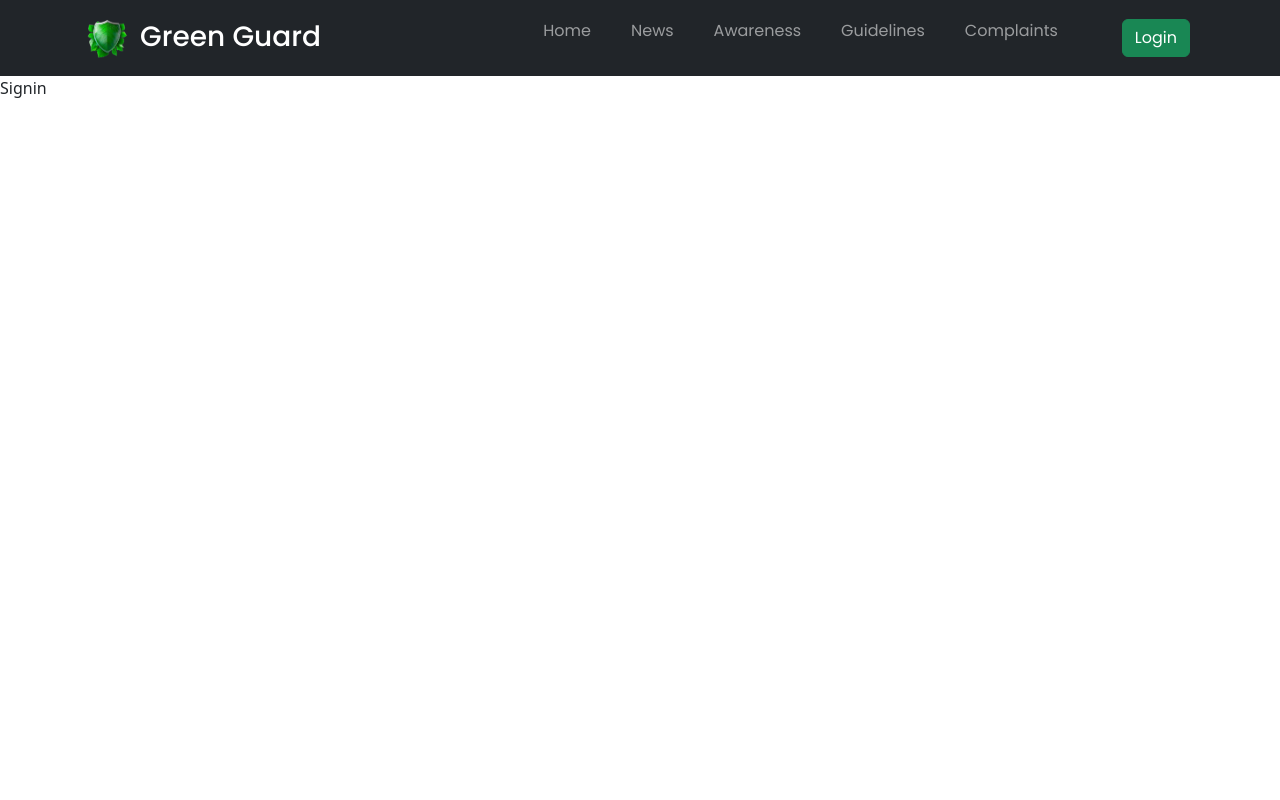
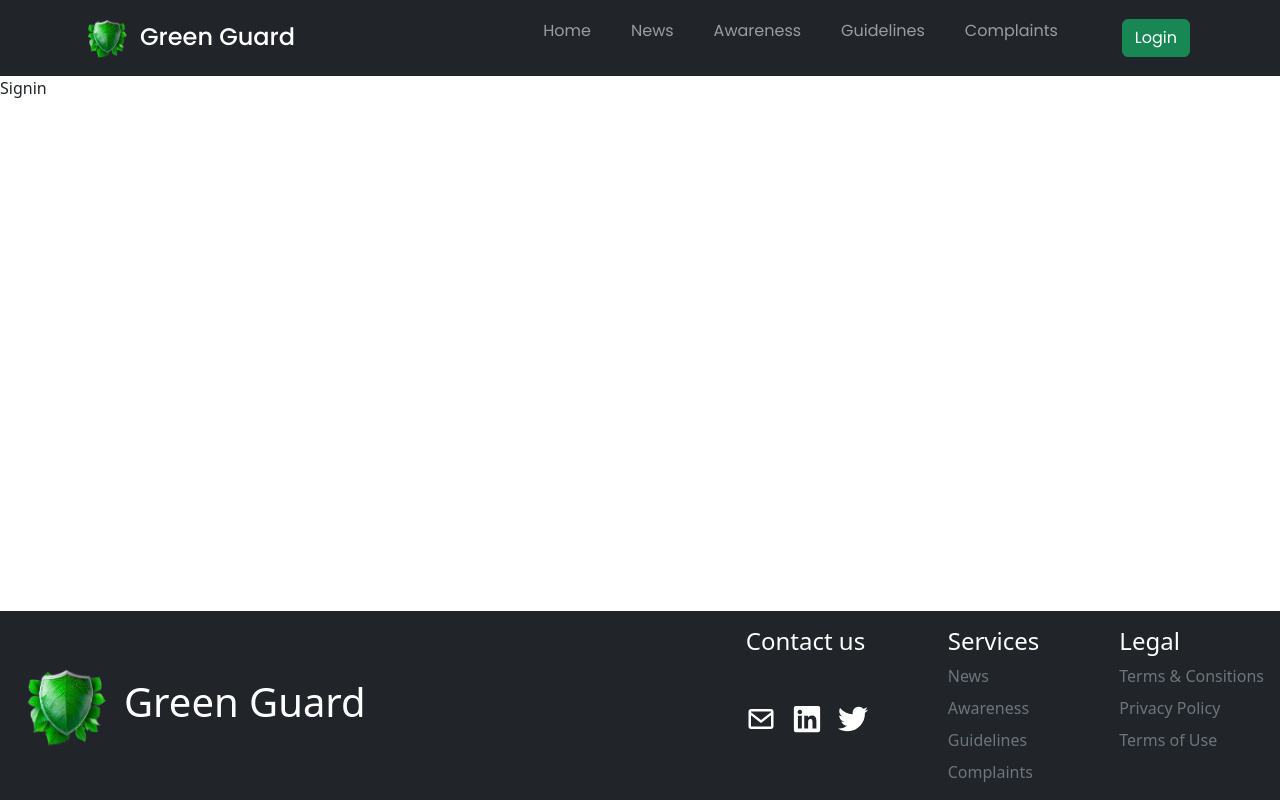
Before and after one commit to nishanthspk/Green-Guard1, a React (Vite) app in the folder client/: page /signin in a window 1280 px wide. Built offline with nearby package versions, Linux system fonts and the light colour scheme.

Commit message:
footer completed

```diff
--- a/client/package.json
+++ b/client/package.json
@@ -11,9 +11,11 @@
   },
   "dependencies": {
     "bootstrap": "^5.3.3",
+    "bootstrap-icons": "^1.11.3",
     "react": "^18.2.0",
     "react-bootstrap": "^2.10.1",
     "react-dom": "^18.2.0",
+    "react-icons": "^5.0.1",
     "react-router-dom": "^6.22.1"
   },
   "devDependencies": {
--- a/client/src/App.jsx
+++ b/client/src/App.jsx
@@ -6,6 +6,7 @@ import Guidelines from './Pages/Guidelines'
 import Home from './Pages/Home'
 import News from './Pages/News'
 import Signin from './Pages/Signin'
+import MyFooter from './Components/Footer'
 import { BrowserRouter as Router, Routes,Route } from 'react-router-dom'
 
 export default function App() {
@@ -20,7 +21,7 @@ export default function App() {
         <Route path='/complaints' element={<Complaints />} />
         <Route path='/signin' element={<Signin />} />
       </Routes>
-
+      <MyFooter />
     </Router>
   )
 }
--- a/client/src/Components/Footer.jsx
+++ b/client/src/Components/Footer.jsx
@@ -0,0 +1,60 @@
+import Container from 'react-bootstrap/Container';
+import Navbar from 'react-bootstrap/Navbar';
+import { Link } from 'react-router-dom';
+import logo from '../assets/Images/Logo.png';
+import { BiEnvelope } from 'react-icons/bi';
+import { FaLinkedin, FaTwitter } from 'react-icons/fa';
+
+
+function MyFooter() {
+  return (
+    <>
+
+      <div className='d-flex justify-content-between flex-wrap bg-dark text-white fixed-bottom'>
+
+          <div className='d-flex justify-content-center  align-items-center p-3'>
+            <Navbar.Brand as={Link} to="/" className='fs-1 fw-medium ' >
+                <img src={logo} alt="Logo" height='100px' width='100px' className='me-2'/>
+                Green Guard
+            </Navbar.Brand>
+          </div>
+
+            <div className='d-flex gap-5 flex-wrap'>
+            <div className=' p-3'>
+          <h6 className='text-white fs-4'>Contact us</h6>
+          <div className='d-flex  gap-3 mt-5'>
+          <BiEnvelope size={30}/>
+          <FaLinkedin size={30} />
+         <FaTwitter size={30} />
+            </div>
+
+          </div>
+
+          <div className=' p-3'>
+            <h6 className='text-white fs-4'>Services</h6>
+            <div className='d-flex flex-column gap-2'>
+            <Link to='/news' className='text-secondary text-decoration-none fs-6'>News</Link>
+            <Link to='/awareness' className='text-secondary text-decoration-none fs-6'>Awareness</Link>
+            <Link to='/guidelines' className='text-secondary text-decoration-none fs-6'>Guidelines</Link>
+            <Link to='/complaints' className='text-secondary text-decoration-none fs-6'>Complaints</Link>
+            </div>
+          </div>
+
+          <div className='p-3'>
+          <h6 className='text-white fs-4'>Legal</h6>
+            <div className='d-flex flex-column gap-2'>
+            <Link to='/' className='text-secondary text-decoration-none fs-6'>Terms & Consitions</Link>
+            <Link to='/' className='text-secondary text-decoration-none fs-6'>Privacy Policy</Link>
+            <Link to='/' className='text-secondary text-decoration-none fs-6'>Terms of Use</Link>
+            </div>
+          </div>
+            </div>
+
+
+        </div>
+
+    </>
+  );
+}
+
+export default MyFooter;
--- a/client/src/Components/Nav.jsx
+++ b/client/src/Components/Nav.jsx
@@ -8,9 +8,9 @@ import logo from '../assets/Images/Logo.png';
 
 function myNavbar() {
   return (
-    <Navbar expand="lg" className="bg-dark navbar-dark">
+    <Navbar expand="lg" className="bg-dark navbar-dark"  sticky="top">
       <Container>
-        <Navbar.Brand as={Link} to="/" className='fs-3 fw-medium ' >
+        <Navbar.Brand as={Link} to="/" className='fs-4 fw-medium ' >
         <img src={logo} alt="Logo" height='50px' width='50px' className='me-2'/>
          Green Guard</Navbar.Brand>
         <Navbar.Toggle aria-controls="basic-navbar-nav " />
```
Also changed, not shown: 1 other file (tests, documents, lock files or other folders).
